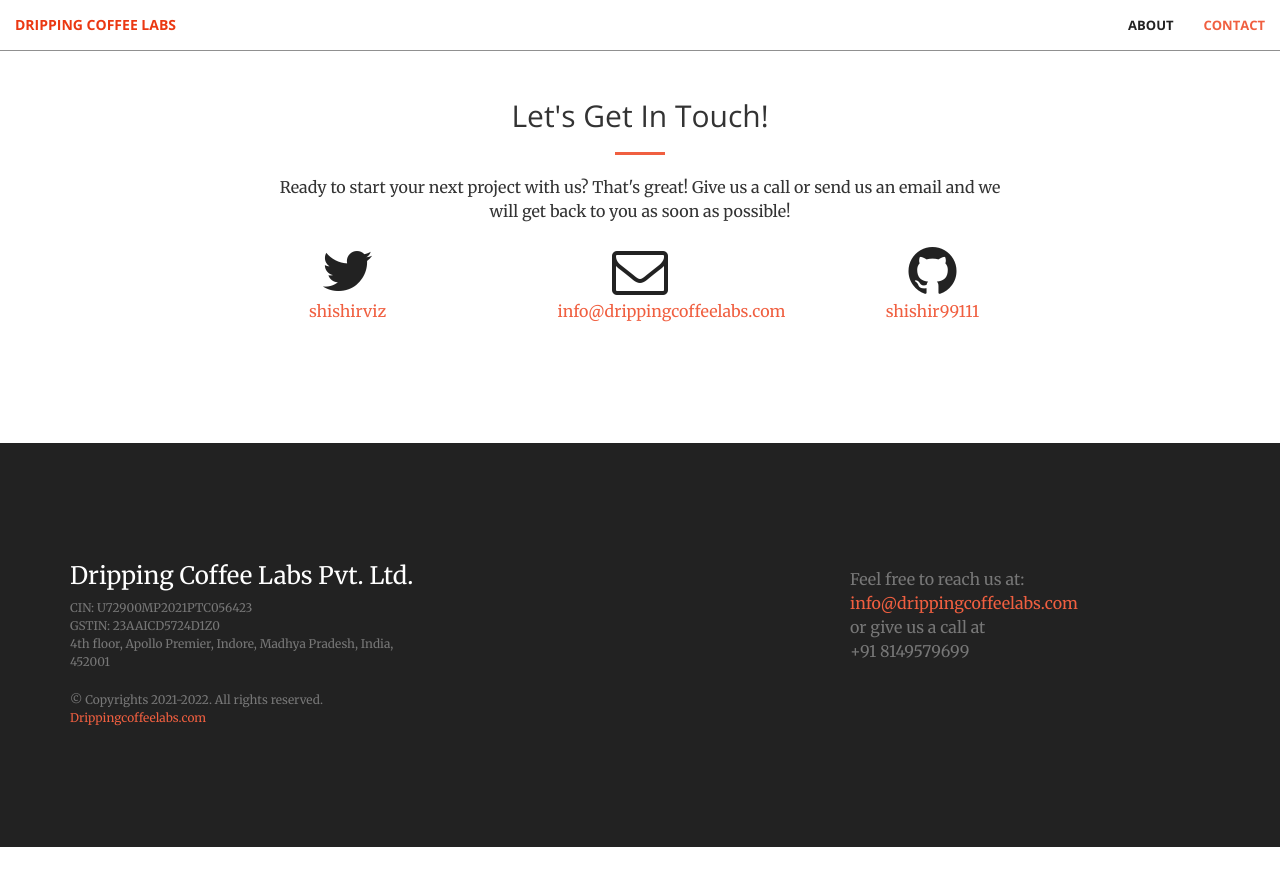
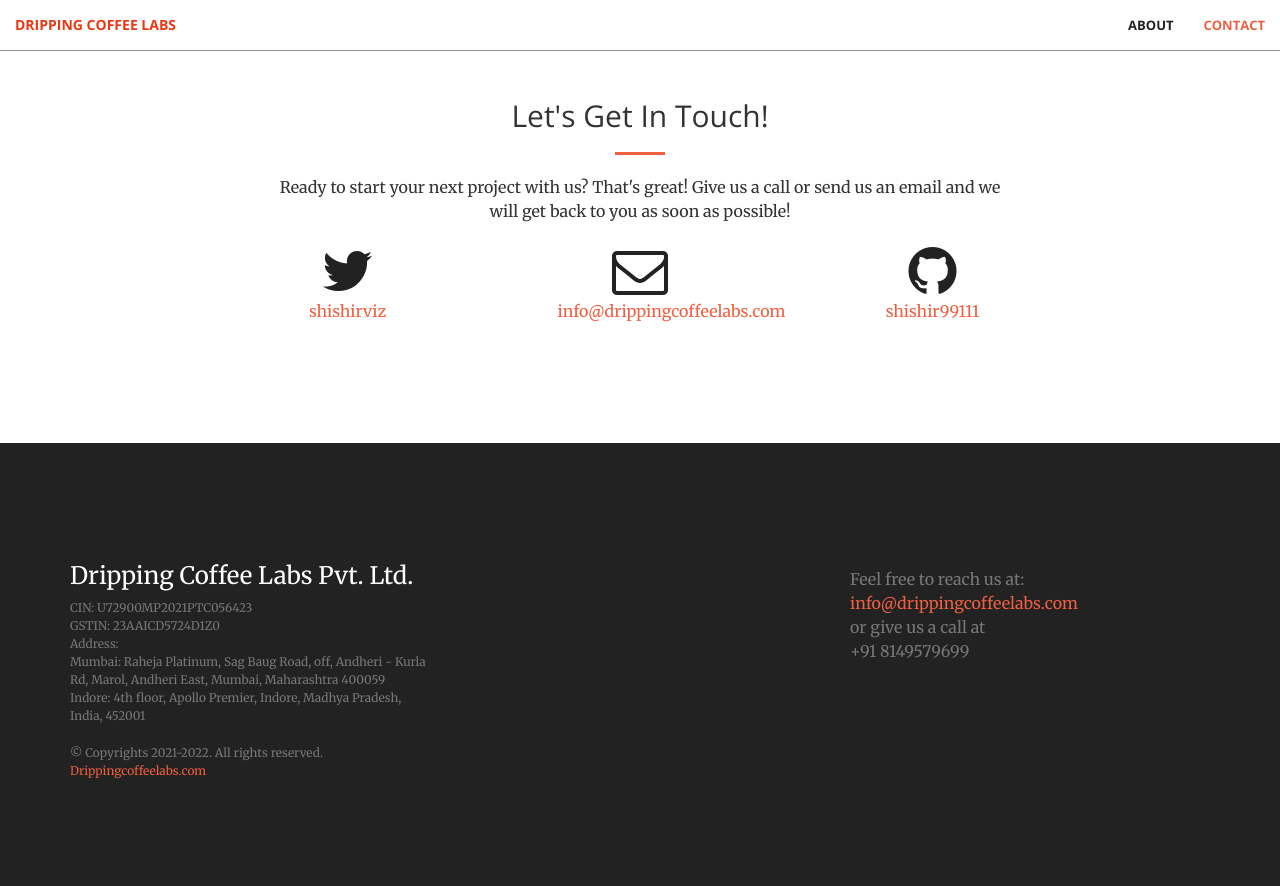
Before and after one commit to shishir99111/consulting-portfolio, a Jekyll site: the page built from index.html, in a window 1280 px wide and 900 px high, scrolled down 1319 px. Shown: the top 886 px of the window. Built offline with Jekyll 4.4.1, drawn with Linux system fonts in a browser that asks for light colours; before the commit the page ends 2166 px from its top, so only the background shows below that.

Commit message:
updated contact

```diff
--- a/_includes/contact.html
+++ b/_includes/contact.html
@@ -33,7 +33,10 @@
             <div class="row gy-4 gx-5">
                 <div class="col-lg-4 col-md-6">
                     <h5 class="h3 text-white">Dripping Coffee Labs Pvt. Ltd.</h5>
-                    <p class="small text-muted mb-0">CIN: U72900MP2021PTC056423</br>GSTIN: 23AAICD5724D1Z0</br>4th floor, Apollo Premier, Indore, Madhya Pradesh, India, 452001</p>
+                    <p class="small text-muted mb-0">CIN: U72900MP2021PTC056423</br>GSTIN: 23AAICD5724D1Z0
+                    </br>Address:
+                    </br>Mumbai: Raheja Platinum, Sag Baug Road, off, Andheri - Kurla Rd, Marol, Andheri East, Mumbai, Maharashtra 400059
+                    </br>Indore: 4th floor, Apollo Premier, Indore, Madhya Pradesh, India, 452001</p>
                     <p class="small text-muted mb-0">&copy; Copyrights 2021-2022. All rights reserved. <a class="text-primary" href="#">Drippingcoffeelabs.com</a></p>
                 </div>
                 <div class="col-lg-2 col-md-6">
```
